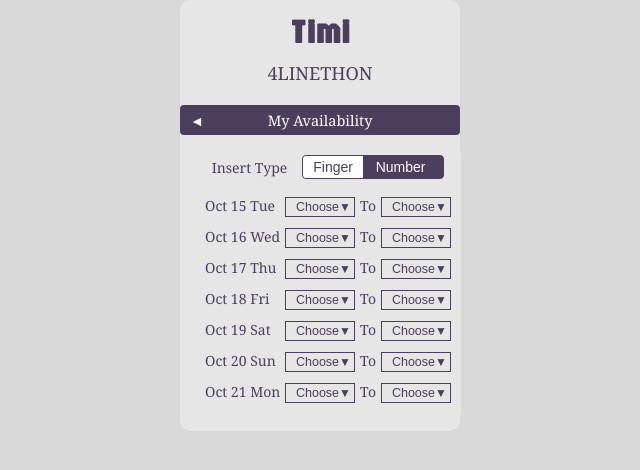
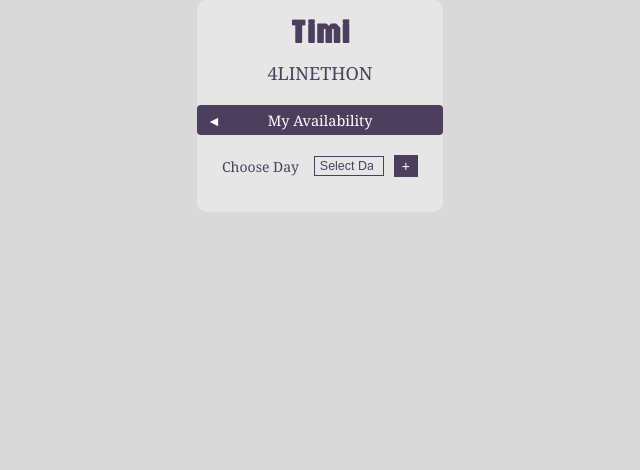
Before and after one commit to 4LineThon/Frontend, a React (Create React App) app: page /NumberInput in a window 1280 px wide. Shown: the top 470 px of the page, without its empty margins (320-960 px from the left). Built offline with nearby package versions, Linux system fonts and the light colour scheme.

Commit message:
드롭다운에서 선택할 수 있도록 + 부가 기능 추가

```diff
--- a/src/number-input/NumberInput.js
+++ b/src/number-input/NumberInput.js
@@ -2,10 +2,10 @@ import React, { useState } from 'react';
 import './NumberInput.css';
 
 function NumberInput() {
-  const dates = ["Oct 15 Tue", "Oct 16 Wed", "Oct 17 Thu", "Oct 18 Fri", "Oct 19 Sat", "Oct 20 Sun", "Oct 21 Mon"];
-  const [start, setStart] = useState(Array(dates.length).fill("-1"));
-  const [end, setEnd] = useState(Array(dates.length).fill("-1"));
-  const [selected, setSelected] = React.useState();
+  const daysOfWeek = ["Oct 15 Tue", "Oct 16 Wed", "Oct 17 Thu", "Oct 18 Fri", "Oct 19 Sat", "Oct 20 Sun", "Oct 21 Mon"];
+  const [selectedDay, setSelectedDay] = useState(""); // 선택된 요일
+  const [availability, setAvailability] = useState({}); // 각 요일별 시간 목록
+
   const generateTimeOptions = () => {
     const options = [];
     let hour = 7;
@@ -24,86 +24,152 @@ function NumberInput() {
     return options;
   };
 
-
   const timeOptions = generateTimeOptions();
 
-  function timeDrop(event){
-    setSelected(event.target.value);
-  };
-   // 특정 날짜의 시작 시간을 업데이트하는 함수
-   const handleStartChange = (index, event) => {
-    const newStart = [...start];
-    newStart[index] = event.target.value;
-    setStart(newStart);
+  // 요일 선택 처리
+  const handleDayChange = (event) => {
+    setSelectedDay(event.target.value);
   };
 
-  // 특정 날짜의 종료 시간을 업데이트하는 함수
-  const handleEndChange = (index, event) => {
-    const newEnd = [...end];
-    newEnd[index] = event.target.value;
-    setEnd(newEnd);
+  // 특정 요일에 새로운 시간 추가
+  const addTimeRange = () => {
+    if (!selectedDay) return; // 선택된 요일이 없으면 추가하지 않음
+
+    setAvailability((prev) => {
+      const dayAvailability = [...(prev[selectedDay] || []), { start: "-1", end: "-1" }];
+      // 새로운 객체로 업데이트하며, 시간을 오름차순 정렬
+      return {
+        ...prev,
+        [selectedDay]: dayAvailability.sort((a, b) => a.start.localeCompare(b.start)),
+      };
+    });
+  };
+
+  // 특정 요일의 시간 범위를 삭제하는 함수
+  const deleteTimeRange = (day, index) => {
+    setAvailability((prev) => {
+      const dayAvailability = prev[day].filter((_, i) => i !== index);
+
+      // 시간 범위가 모두 삭제된 경우 해당 요일을 삭제
+      if (dayAvailability.length === 0) {
+        const newAvailability = { ...prev };
+        delete newAvailability[day]; // 해당 요일 삭제
+        return newAvailability;
+      } else {
+        return {
+          ...prev,
+          [day]: dayAvailability,
+        };
+      }
+    });
+  };
+
+  // 시작 시간 변경
+  const handleStartChange = (day, index, event) => {
+    const newAvailability = { ...availability };
+    const newStartTime = event.target.value;
+    const endTime = newAvailability[day][index].end;
+
+    // 시작 시간과 종료 시간의 유효성 검사
+    if (endTime !== "-1" && newStartTime >= endTime) {
+      alert("Start time must be earlier than end time.");
+      return;
+    }
+
+    newAvailability[day][index].start = newStartTime;
+    newAvailability[day] = [...newAvailability[day]].sort((a, b) => a.start.localeCompare(b.start));
+    setAvailability(newAvailability);
+  };
+
+  // 종료 시간 변경
+  const handleEndChange = (day, index, event) => {
+    const newAvailability = { ...availability };
+    const newEndTime = event.target.value;
+    const startTime = newAvailability[day][index].start;
+
+    // 시작 시간과 종료 시간의 유효성 검사
+    if (startTime !== "-1" && newEndTime <= startTime) {
+      alert("End time must be later than start time.");
+      return;
+    }
+
+    newAvailability[day][index].end = newEndTime;
+    newAvailability[day] = [...newAvailability[day]].sort((a, b) => a.start.localeCompare(b.start));
+    setAvailability(newAvailability);
   };
 
   return (
-      <div className = "big-container">
-      <div className="number-input-container">
+    <div className="big-container">
       <div className="header">
         <h1>Timi</h1>
         <h2>4LINETHON</h2>
-        </div>
       </div>
 
       <div className="availability">
         <span>My Availability</span>
       </div>
-        <div className = "small-container">
-        <div id = "insert">
-        <span className = "insert">Insert Type</span>
-        <div className = "btnContainer">
-            <button className = "btn">Finger</button>
-            <button className = "btn2">Number</button>
-        </div>
+
+      <div className="small-container">
+        {/* 요일 선택 드롭다운 */}
+        <div id="insert">
+          <span className="insert">Choose Day</span>
+          <select value={selectedDay} onChange={handleDayChange} className="list">
+            <option value="">Select Day</option>
+            {daysOfWeek.map((day) => (
+              <option key={day} value={day}>{day}</option>
+            ))}
+          </select>
+          <button className="btn2" onClick={addTimeRange}>+</button>
         </div>
 
-
-      <div className="time-range">
-      {dates.map((date, index) => (
+        {/* 선택된 요일별로 시간 목록 표시 */}
+        {Object.keys(availability)
+          .sort((a, b) => daysOfWeek.indexOf(a) - daysOfWeek.indexOf(b)) // 요일 오름차순 정렬
+          .map((day) => (
+            <div key={day} className="time-range">
+              <h3>{day}</h3>
+              {availability[day].map((range, index) => (
                 <div key={index} className="date-row">
-            <span className="date">{date}</span>
-            <div className = "list-container">
+                  <div className="list-container">
                     <select
                       className="list"
-            value={start[index]}
-            onChange={(e) => handleStartChange(index, e)}>
-              <option className="option" value="-1">Choose</option>
+                      value={range.start}
+                      onChange={(e) => handleStartChange(day, index, e)}
+                    >
+                      <option value="-1">Choose</option>
                       {timeOptions.map((time) => (
                         <option key={time} value={time}>{time}</option>
                       ))}
                     </select>
                   </div>
                   <span className="to">To</span>
-
-            {/*종료 시간 */}
-            <div className = "list-container">
+                  <div className="list-container">
                     <select
                       className="list"
-            value={end[index]}
-            onChange={(e) => handleEndChange(index, e)}
+                      value={range.end}
+                      onChange={(e) => handleEndChange(day, index, e)}
                     >
-              <option className="option" value="-1">Choose</option>
+                      <option value="-1">Choose</option>
                       {timeOptions.map((time) => (
                         <option key={time} value={time}>{time}</option>
                       ))}
                     </select>
                   </div>
+
+                  {/* 삭제 버튼 */}
+                  <button
+                    className="btn-delete"
+                    onClick={() => deleteTimeRange(day, index)}
+                  >
+                    Delete
+                  </button>
                 </div>
               ))}
             </div>
+          ))}
       </div>
     </div>
   );
 }
 
-
-
 export default NumberInput;
```
Also changed, not shown: 1 other file (tests, documents, lock files or other folders). Lines whose indentation alone changed are shown as unchanged.
